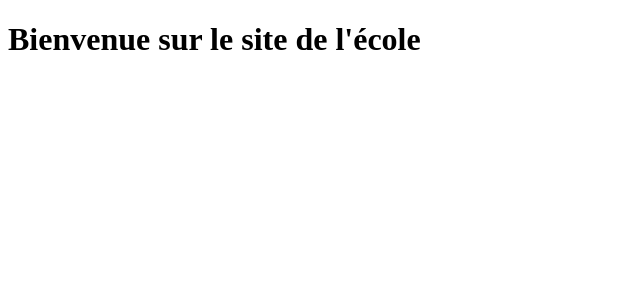
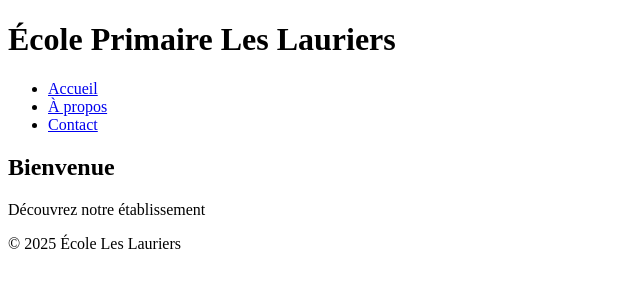
Before and after one commit to mohamedtolbix/ofppt, a plain HTML site: page index.html in a window 1280 px wide. Shown: the whole page, without its empty margins (0-640 px from the left). Drawn offline with Linux system fonts and the light colour scheme.

Commit message:
Amélioration structure HTML: header, nav, footer

```diff
--- a/index.html
+++ b/index.html
@@ -1,9 +1,28 @@
 <!DOCTYPE html>
-<html>
+<html lang="fr">
 <head>
-    <title>Site École</title>
+    <meta charset="UTF-8">
+    <title>Site École - Accueil</title>
 </head>
 <body>
-    <h1>Bienvenue sur le site de l'école</h1>
+    <header>
+        <h1>École Primaire Les Lauriers</h1>
+        <nav>
+            <ul>
+                <li><a href="#accueil">Accueil</a></li>
+                <li><a href="#about">À propos</a></li>
+                <li><a href="#contact">Contact</a></li>
+            </ul>
+        </nav>
+    </header>
+    <main>
+        <section id="accueil">
+            <h2>Bienvenue</h2>
+            <p>Découvrez notre établissement</p>
+        </section>
+    </main>
+    <footer>
+        <p>&copy; 2025 École Les Lauriers</p>
+    </footer>
 </body>
 </html>
```
